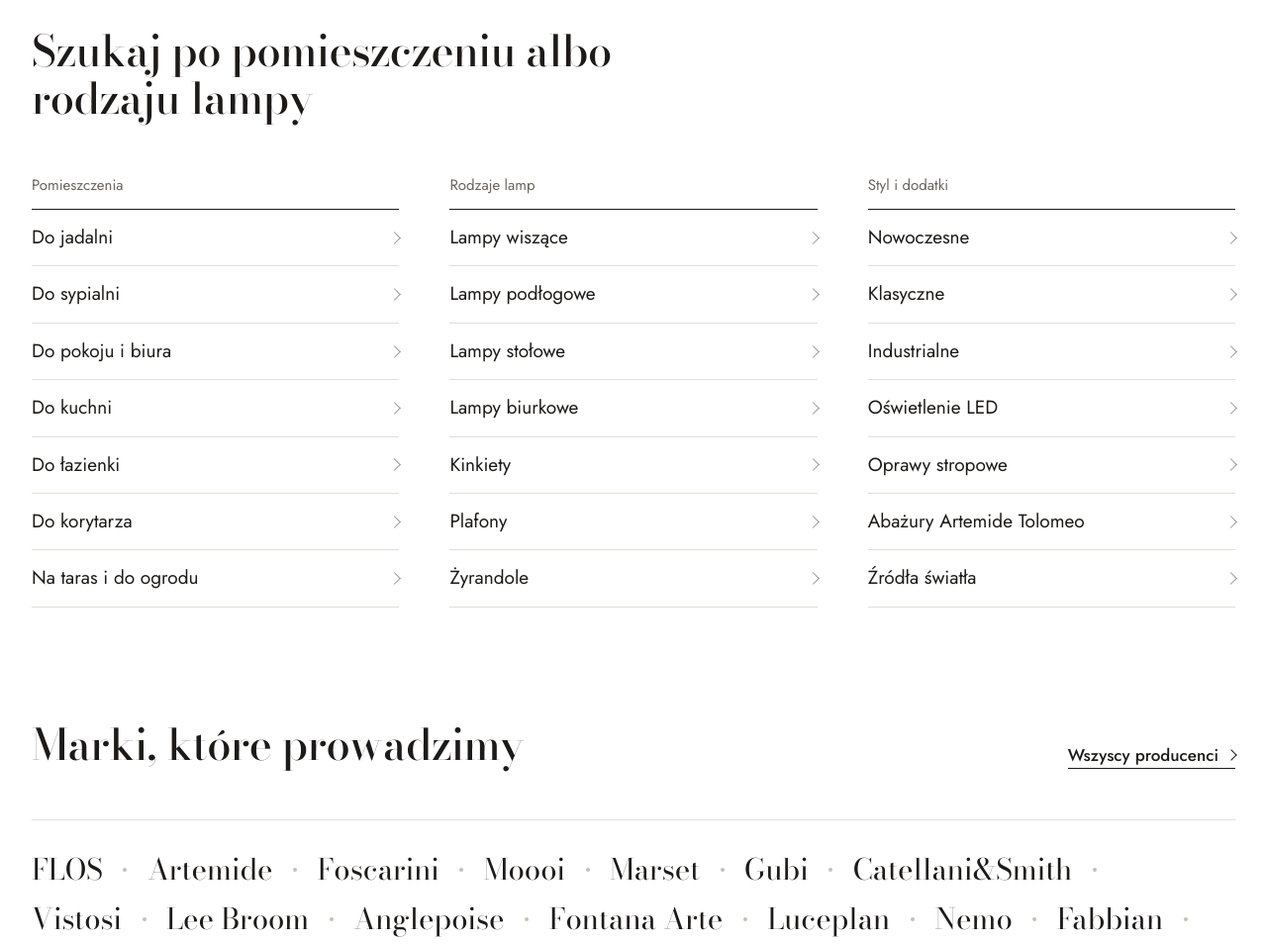
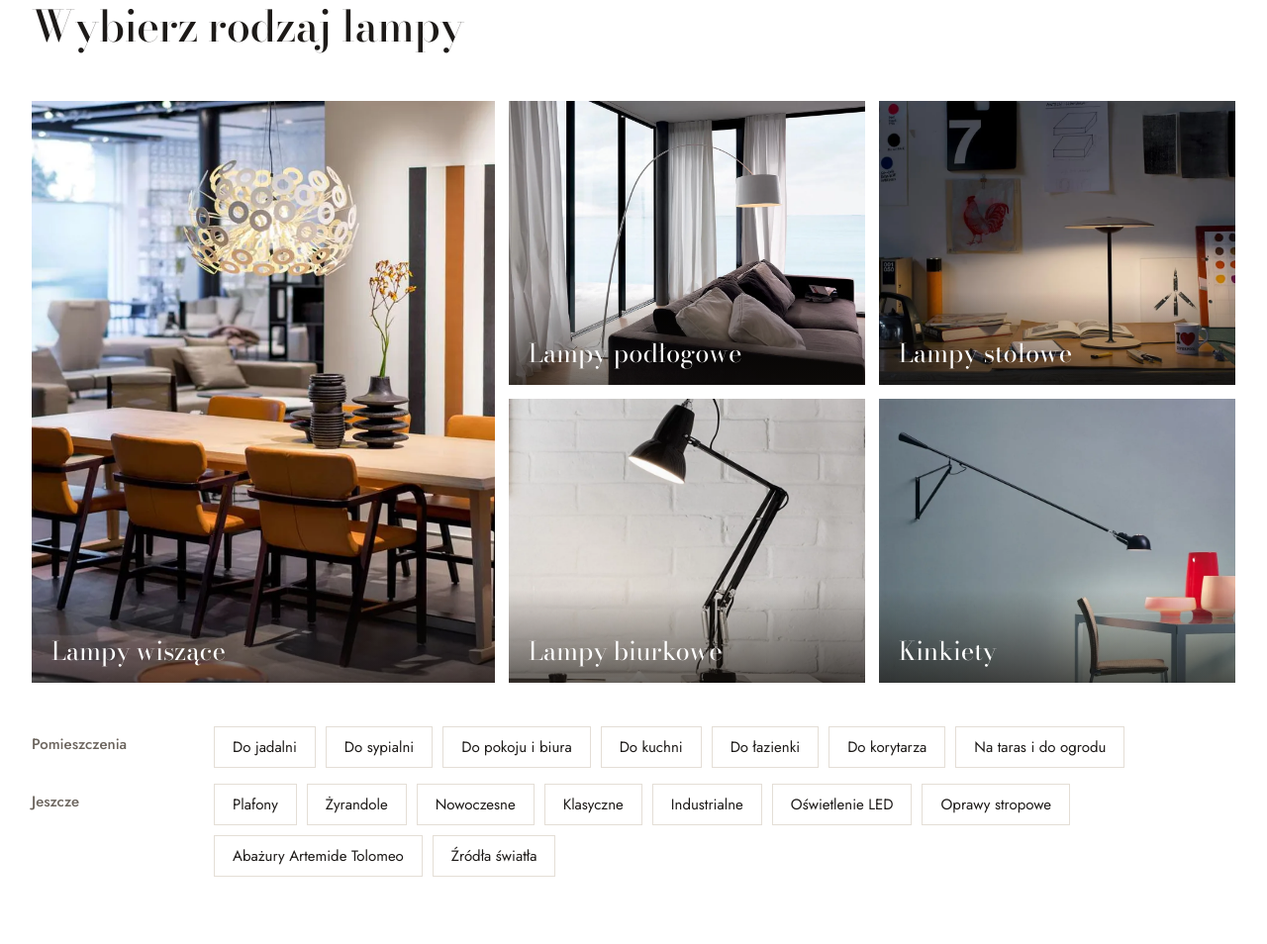
Before and after one commit to Disaster26/lampyluna-koncepcja, a plain HTML site: page index.html in a window 1280 px wide. Shown: the part 888-1842 px from the top of the page at 99% size. Drawn offline with nearby package versions, Linux system fonts and the light colour scheme.

Commit message:
Cieple tlo hero, kategorie jako kafle ze zdjeciami, naprzemienne tla sekcji

```diff
--- a/index.html
+++ b/index.html
@@ -71,44 +71,23 @@
 <section class="sekcja kategorie" id="kategorie">
   <div class="wrap">
     <div class="naglowek">
-      <h2>Szukaj po pomieszczeniu albo rodzaju lampy</h2>
+      <h2>Wybierz rodzaj lampy</h2>
     </div>
-    <div class="indeks">
-      <div class="indeks-kol">
-        <h3>Pomieszczenia</h3>
-        <ul>
-          <li><a href="https://www.lampyluna.pl/category/pomieszczenia-do-jadalni">Do jadalni</a></li>
-          <li><a href="https://www.lampyluna.pl/category/pomieszczenia-do-sypialni">Do sypialni</a></li>
-          <li><a href="https://www.lampyluna.pl/category/pomieszczenia-do-pokoju-i-biura">Do pokoju i biura</a></li>
-          <li><a href="https://www.lampyluna.pl/category/pomieszczenia-do-kuchni">Do kuchni</a></li>
-          <li><a href="https://www.lampyluna.pl/category/kategorie-lazienka">Do łazienki</a></li>
-          <li><a href="https://www.lampyluna.pl/category/pomieszczenia-do-korytarza">Do korytarza</a></li>
-          <li><a href="https://www.lampyluna.pl/category/lampy-na-taras">Na taras i do ogrodu</a></li>
-        </ul>
+    <div class="kafle">
+      <a class="kafel kafel-duzy" href="https://www.lampyluna.pl/category/lampy-wiszace"><img src="img/dandelion.webp" alt="Lampa wisząca Moooi Dandelion nad stołem w jadalni" loading="lazy"><span>Lampy wiszące</span></a>
+      <a class="kafel" href="https://www.lampyluna.pl/category/lampy-podlogowe"><img src="img/twiggy.webp" alt="Lampa podłogowa Foscarini Twiggy w salonie" loading="lazy"><span>Lampy podłogowe</span></a>
+      <a class="kafel" href="https://www.lampyluna.pl/category/lampy-stolowe"><img src="img/architekci.webp" alt="Lampa Marset Ginger na biurku" loading="lazy"><span>Lampy stołowe</span></a>
+      <a class="kafel" href="https://www.lampyluna.pl/category/lampy-biurkowe"><img src="img/anglepoise.webp" alt="Lampa biurkowa Anglepoise Original 1227" loading="lazy"><span>Lampy biurkowe</span></a>
+      <a class="kafel" href="https://www.lampyluna.pl/category/kinkiety"><img src="img/flos265.webp" alt="Kinkiet FLOS 265 nad stołem" loading="lazy"><span>Kinkiety</span></a>
+    </div>
+    <div class="chipy-grupa">
+      <h3>Pomieszczenia</h3>
+      <div class="chipy">
+        <a href="https://www.lampyluna.pl/category/pomieszczenia-do-jadalni">Do jadalni</a><a href="https://www.lampyluna.pl/category/pomieszczenia-do-sypialni">Do sypialni</a><a href="https://www.lampyluna.pl/category/pomieszczenia-do-pokoju-i-biura">Do pokoju i biura</a><a href="https://www.lampyluna.pl/category/pomieszczenia-do-kuchni">Do kuchni</a><a href="https://www.lampyluna.pl/category/kategorie-lazienka">Do łazienki</a><a href="https://www.lampyluna.pl/category/pomieszczenia-do-korytarza">Do korytarza</a><a href="https://www.lampyluna.pl/category/lampy-na-taras">Na taras i do ogrodu</a>
       </div>
-      <div class="indeks-kol">
-        <h3>Rodzaje lamp</h3>
-        <ul>
-          <li><a href="https://www.lampyluna.pl/category/lampy-wiszace">Lampy wiszące</a></li>
-          <li><a href="https://www.lampyluna.pl/category/lampy-podlogowe">Lampy podłogowe</a></li>
-          <li><a href="https://www.lampyluna.pl/category/lampy-stolowe">Lampy stołowe</a></li>
-          <li><a href="https://www.lampyluna.pl/category/lampy-biurkowe">Lampy biurkowe</a></li>
-          <li><a href="https://www.lampyluna.pl/category/kinkiety">Kinkiety</a></li>
-          <li><a href="https://www.lampyluna.pl/category/plafony">Plafony</a></li>
-          <li><a href="https://www.lampyluna.pl/category/zyrandowe">Żyrandole</a></li>
-        </ul>
-      </div>
-      <div class="indeks-kol">
-        <h3>Styl i dodatki</h3>
-        <ul>
-          <li><a href="https://www.lampyluna.pl/category/styl-lampy-nowoczesne">Nowoczesne</a></li>
-          <li><a href="https://www.lampyluna.pl/category/styl-lampy-klasyczne">Klasyczne</a></li>
-          <li><a href="https://www.lampyluna.pl/category/styl-lampy-industrialne">Industrialne</a></li>
-          <li><a href="https://www.lampyluna.pl/category/kategorie-ekskluzywne-oprawy-led">Oświetlenie LED</a></li>
-          <li><a href="https://www.lampyluna.pl/category/oprawy-stropowe">Oprawy stropowe</a></li>
-          <li><a href="https://www.lampyluna.pl/category/abazury-tolomeo">Abażury Artemide Tolomeo</a></li>
-          <li><a href="https://www.lampyluna.pl/category/zrodla-swiatla-">Źródła światła</a></li>
-        </ul>
+      <h3>Jeszcze</h3>
+      <div class="chipy">
+        <a href="https://www.lampyluna.pl/category/plafony">Plafony</a><a href="https://www.lampyluna.pl/category/zyrandowe">Żyrandole</a><a href="https://www.lampyluna.pl/category/styl-lampy-nowoczesne">Nowoczesne</a><a href="https://www.lampyluna.pl/category/styl-lampy-klasyczne">Klasyczne</a><a href="https://www.lampyluna.pl/category/styl-lampy-industrialne">Industrialne</a><a href="https://www.lampyluna.pl/category/kategorie-ekskluzywne-oprawy-led">Oświetlenie LED</a><a href="https://www.lampyluna.pl/category/oprawy-stropowe">Oprawy stropowe</a><a href="https://www.lampyluna.pl/category/abazury-tolomeo">Abażury Artemide Tolomeo</a><a href="https://www.lampyluna.pl/category/zrodla-swiatla-">Źródła światła</a>
       </div>
     </div>
   </div>
--- a/style.css
+++ b/style.css
@@ -53,7 +53,7 @@ p{margin:0}
 .szukaj-pasek button{height:48px;padding:0 22px;border:0;background:var(--tusz);color:#fff;font-weight:500;cursor:pointer}
 
 /* hero */
-.hero{min-height:calc(100svh - var(--top));display:grid;grid-template-columns:minmax(0,5fr) minmax(0,6fr);align-items:center;width:min(var(--wrap),100% - 64px);margin-inline:auto;gap:clamp(24px,4vw,64px)}
+.hero{position:relative;isolation:isolate;min-height:calc(100svh - var(--top));display:grid;grid-template-columns:minmax(0,5fr) minmax(0,6fr);align-items:center;width:min(var(--wrap),100% - 64px);margin-inline:auto;gap:clamp(24px,4vw,64px)}
 .hero-in{grid-column:1;grid-row:1;max-width:520px;padding:40px 0}
 .hero-foto{grid-column:2;grid-row:1;margin:0;position:relative;align-self:center}
 .hero-foto img{width:100%;height:auto;max-height:calc(100svh - var(--top) - 70px);object-fit:contain;margin-inline:auto}
@@ -323,3 +323,44 @@ p{margin:0}
   .ikona{width:38px}
 }
 @media (prefers-reduced-motion:reduce){*{transition:none!important;scroll-behavior:auto!important}}
+
+/* 23.10: cieple tlo pierwszego ekranu na cala szerokosc, lampy wtopione w tlo, naprzemienne tla sekcji */
+.hero::before{content:"";position:absolute;inset:0 calc(50% - 50vw);background:linear-gradient(180deg,#f3eee7 0%,#efe8df 100%);z-index:-1}
+.hero-foto img{mix-blend-mode:multiply}
+.kategorie{background:#fff}
+.marki{background:#fff}
+.kolekcja{background:var(--papier)}
+.kolekcja .prod-foto{background:#fff}
+.wyprzedaz{background:#fff}
+.wyprzedaz .prod-foto{background:var(--papier)}
+.architekci{background:var(--papier2)}
+.u-siebie{background:#fff}
+.sekcja.kategorie{padding-top:clamp(56px,7vw,104px)}
+@media (max-width:767px){
+  .hero-foto{background:transparent}
+  .hero{min-height:auto;padding-bottom:36px}
+  .sekcja.kategorie{padding-top:48px}
+}
+
+/* 23.10: kategorie jako kafle ze zdjeciami + przyciski */
+.kafle{display:grid;grid-template-columns:1.3fr 1fr 1fr;grid-template-rows:repeat(2,minmax(0,1fr));gap:14px;height:clamp(420px,46vw,620px)}
+.kafel{position:relative;overflow:hidden;display:block;background:var(--papier);text-decoration:none;color:#fff}
+.kafel-duzy{grid-row:span 2}
+.kafel img{width:100%;height:100%;object-fit:cover;transition:transform .6s cubic-bezier(.2,.7,.2,1)}
+.kafel:hover img{transform:scale(1.04)}
+.kafel span{position:absolute;left:0;right:0;bottom:0;padding:48px 20px 18px;font-family:var(--serif);font-size:clamp(22px,2vw,30px);line-height:1.1;background:linear-gradient(180deg,transparent,rgba(20,16,12,.62))}
+.chipy-grupa{margin-top:44px;display:grid;grid-template-columns:160px 1fr;gap:16px 24px;align-items:start}
+.chipy-grupa h3{margin:8px 0 0;font:500 15px/1.4 var(--sans);color:var(--szary)}
+.chipy{display:flex;flex-wrap:wrap;gap:10px}
+.chipy a{display:inline-flex;align-items:center;min-height:42px;padding:0 18px;border:1px solid var(--linia);text-decoration:none;font-size:15px;transition:border-color .2s,background .2s}
+.chipy a:hover{border-color:var(--tusz);background:var(--papier)}
+@media (max-width:767px){
+  .kafle{grid-template-columns:1fr 1fr;grid-template-rows:none;grid-auto-rows:46vw;height:auto;gap:10px}
+  .kafel-duzy{grid-column:span 2;grid-row:auto}
+  .kafel span{padding:36px 14px 12px;font-size:21px}
+  .chipy-grupa{grid-template-columns:1fr;margin-top:32px;gap:10px}
+  .chipy{flex-wrap:nowrap;overflow-x:auto;margin:0 -20px;padding:0 20px 4px;scrollbar-width:none}
+  .chipy::-webkit-scrollbar{display:none}
+  .chipy a{flex:0 0 auto}
+}
+.kafel-duzy img{object-position:50% 18%}
```
